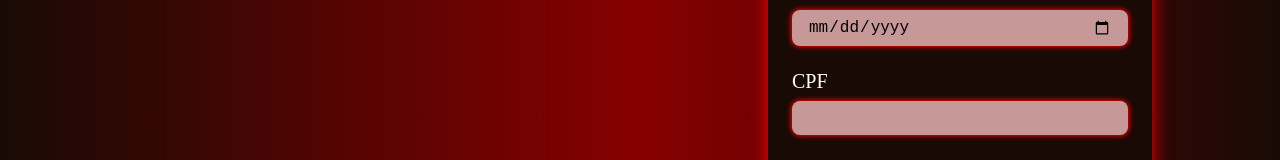
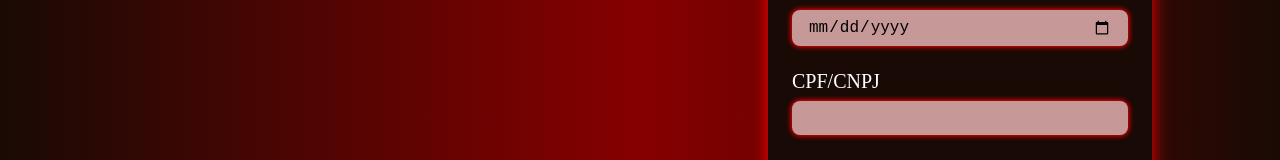
Before and after one commit to paulabonini/ts-studies, a Next.js app in the folder register-user/: page / in a window 1280 px wide. Shown: the part 395-555 px from the top of the page. Built offline with nearby package versions, Linux system fonts and the light colour scheme.

Commit message:
added cnpj and date validation

```diff
--- a/register-user/components/RegisterForm/index.tsx
+++ b/register-user/components/RegisterForm/index.tsx
@@ -1,4 +1,4 @@
-import { useContext, useState } from "react";
+import { useContext } from "react";
 import { UserContext } from "../../contexts/UserContext";
 
 import { Button, Form, FormField, Input } from "./style";
@@ -25,15 +25,16 @@ export default function RegisterForm() {
           type="date"
           id="birthDay"
           name="birthDay"
+          max="2020-12-30"
           required
           onChange={handleChange}
         />
       </FormField>
       <FormField>
-        <label htmlFor="cpf">CPF</label>
+        <label htmlFor="cpf">CPF/CNPJ</label>
         <Input
           type="text"
-          maxLength={11}
+          minLength={11}
           id="cpf"
           name="cpf"
           required
@@ -54,5 +55,3 @@ export default function RegisterForm() {
     </Form>
   );
 }
-
-// 2. Não se preocupe com o formato do CPF, somente números no campo
--- a/register-user/pages/_app.tsx
+++ b/register-user/pages/_app.tsx
@@ -21,6 +21,11 @@ function App({ Component, pageProps }) {
       ...user,
       [event.target.name]: value,
     });
+
+    if (user.cpf.length > 14) {
+      const myInput = document.getElementById("cpf") as HTMLInputElement;
+      myInput.setCustomValidity("Please, insert a valid number");
+    }
   };
 
   const handleSubmit = (event) => {
```
